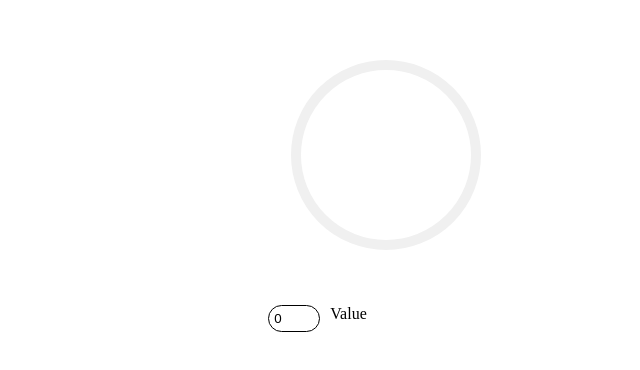
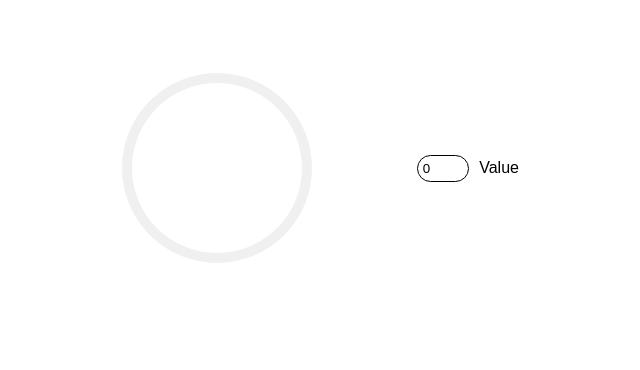
Before and after one commit to TatianaChF/progress-bar, a plain HTML site: page index.html in a window 1280 px wide. Shown: the part 232-602 px from the top of the page, without its empty margins (254-894 px from the left). Drawn offline with Linux system fonts and the light colour scheme.

Commit message:
change input group styling

```diff
--- a/main.css
+++ b/main.css
@@ -3,13 +3,15 @@ html, body {
     justify-content: center;
     align-items: center;
     position: relative;
+    font-family: 'Arial', sans-serif;
     height: 100%;
 }
 
 .container {
     display: flex;
-    flex-direction: column;
+    flex-direction: row;
     align-items: center;
+    gap: 100px;
 }
 
 .progress-container {
@@ -47,6 +49,7 @@ html, body {
 
 .input-container {
     display: flex;
+    align-items: center;
     gap: 10px;
 }
 
```
